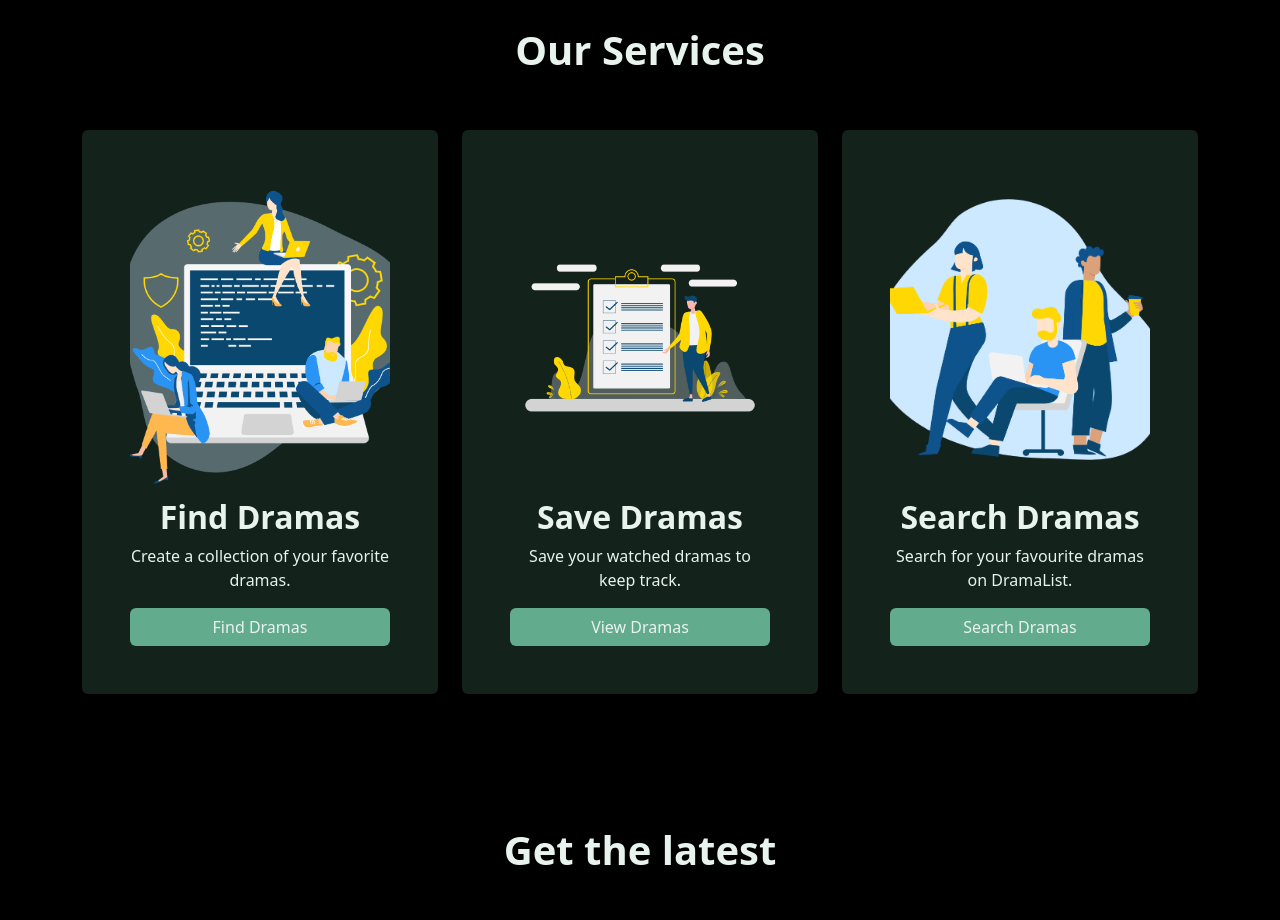
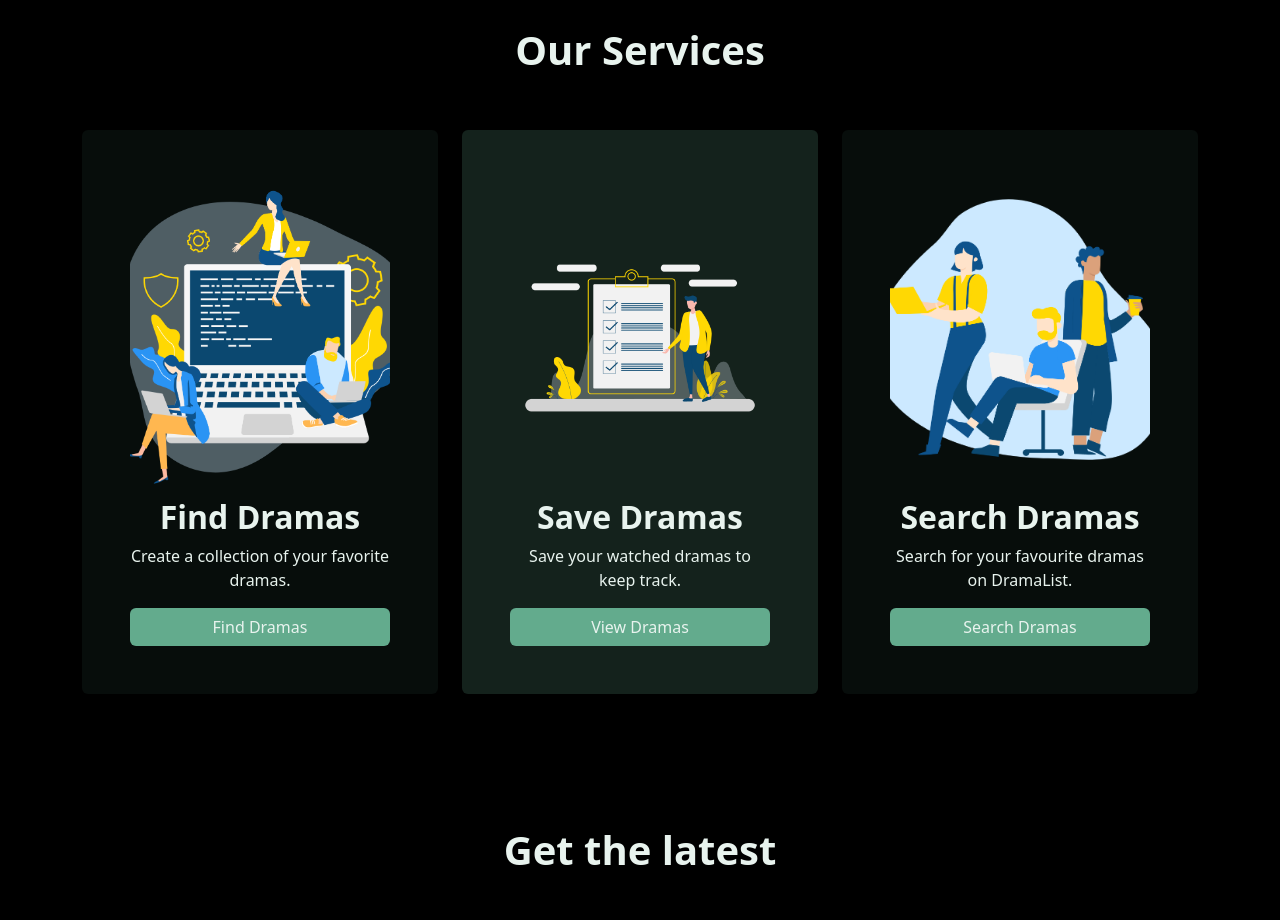
Before and after one commit to RamandeepVandal/mern-dramalist-app, a React (Vite) app in the folder client/: page / in a window 1280 px wide. Shown: the part 800-1720 px from the top of the page. Built offline with nearby package versions, Linux system fonts and the light colour scheme.

Commit message:
Changed the height of the cards.

```diff
--- a/client/src/screens/LandingPage.jsx
+++ b/client/src/screens/LandingPage.jsx
@@ -54,7 +54,7 @@ export const LandingPage = () => {
             <div className="container">
               <div className="row">
                 <div className="col-12 col-sm-12 col-md-12 col-lg-4">
-                  <div className="card container p-5 text-center services-container">
+                  <div className="card container p-5 text-center find-card services-container">
                     <img
                       className="card-img-top"
                       src={supportTeam}
@@ -88,7 +88,7 @@ export const LandingPage = () => {
                   </div>
                 </div>
                 <div className="col-12 col-sm-12 col-md-12 col-lg-4">
-                  <div className="card container p-5 text-center services-container">
+                  <div className="card container p-5 text-center find-card services-container">
                     <img
                       className="card-img-top"
                       src={remoteTeam}
```
